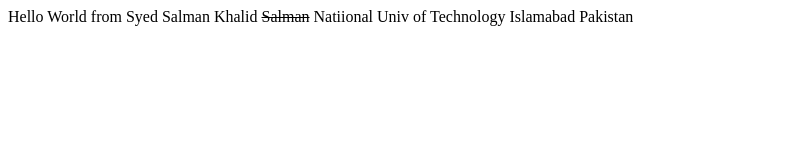
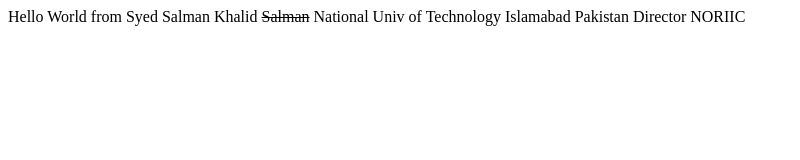
Before and after one commit to syedsalmankhalid/bcamp2020, a plain HTML site: page index.html in a window 1280 px wide. Shown: the whole page, without its empty margins (0-800 px from the left). Drawn offline with Linux system fonts and the light colour scheme.

Commit message:
comm2
comm2

```diff
--- a/index.html
+++ b/index.html
@@ -8,7 +8,8 @@
   <body>
     <div>
       Hello World from Syed Salman Khalid <s>Salman</s>
-      Natiional Univ of Technology Islamabad Pakistan
+      National Univ of Technology Islamabad Pakistan
+      Director NORIIC
     </div>
   </body>
 </html>
```
